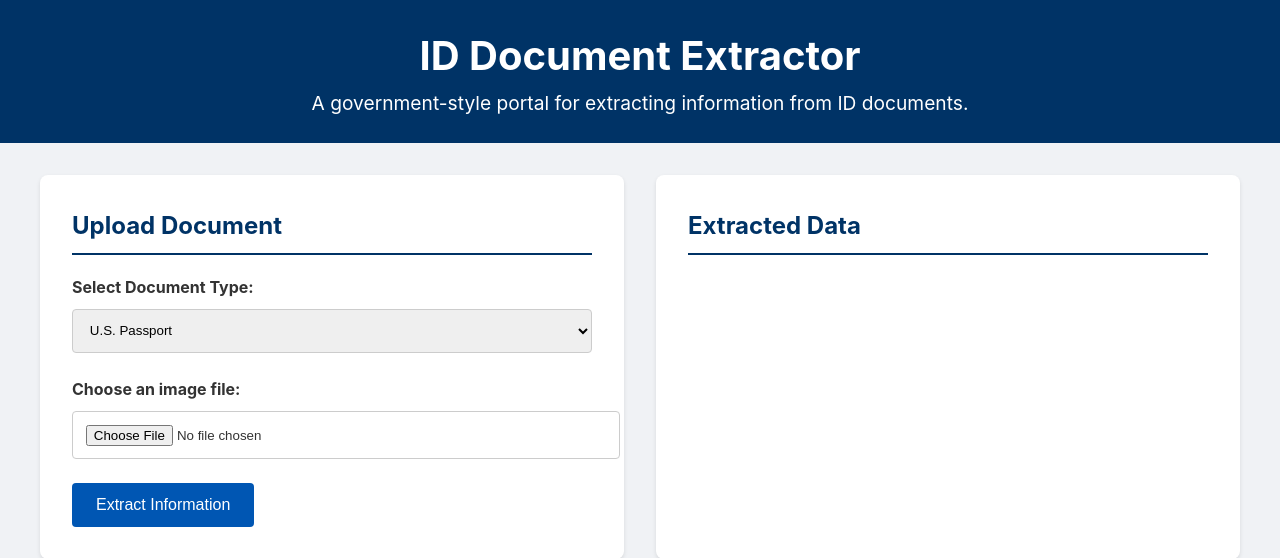
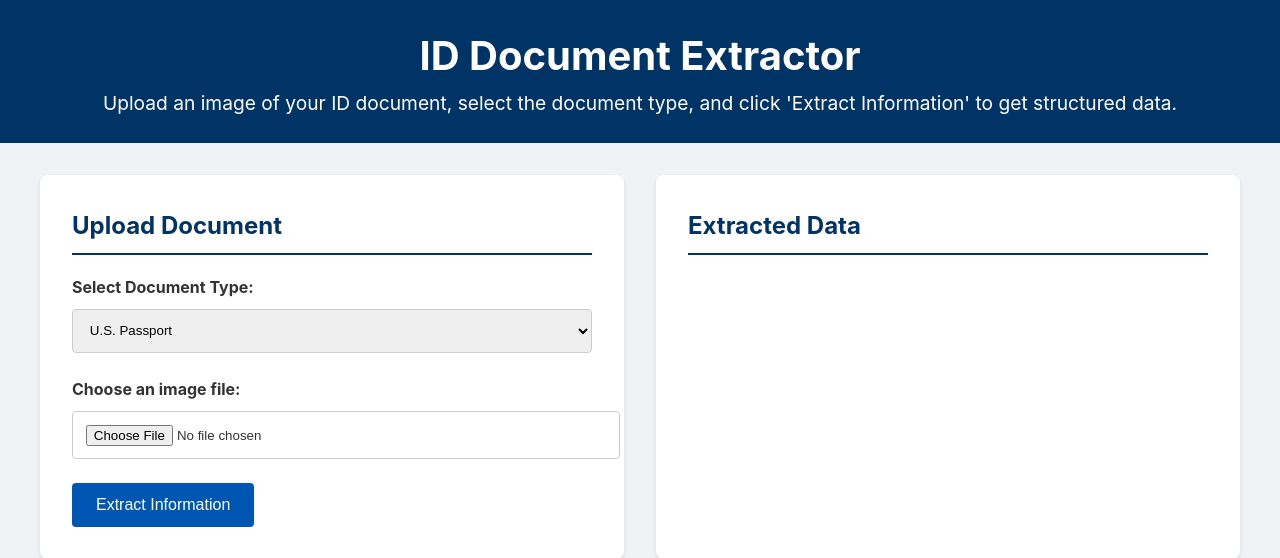
Before and after one commit to hugotomita1201/Iddocumentextractor, a Flask app: page / in a window 1280 px wide. Shown: the top 558 px of the page. Run offline with Flask 3, Linux system fonts and the light colour scheme.

Commit message:
Feat: Update homepage instructions
Replaced "government-style portal" text with simple instructions for using the application on the homepage.

```diff
--- a/web_app/templates/index.html
+++ b/web_app/templates/index.html
@@ -9,7 +9,7 @@
 <body>
     <header>
         <h1>ID Document Extractor</h1>
-        <p>A government-style portal for extracting information from ID documents.</p>
+        <p>Upload an image of your ID document, select the document type, and click 'Extract Information' to get structured data.</p>
     </header>
 
     <main>
```
